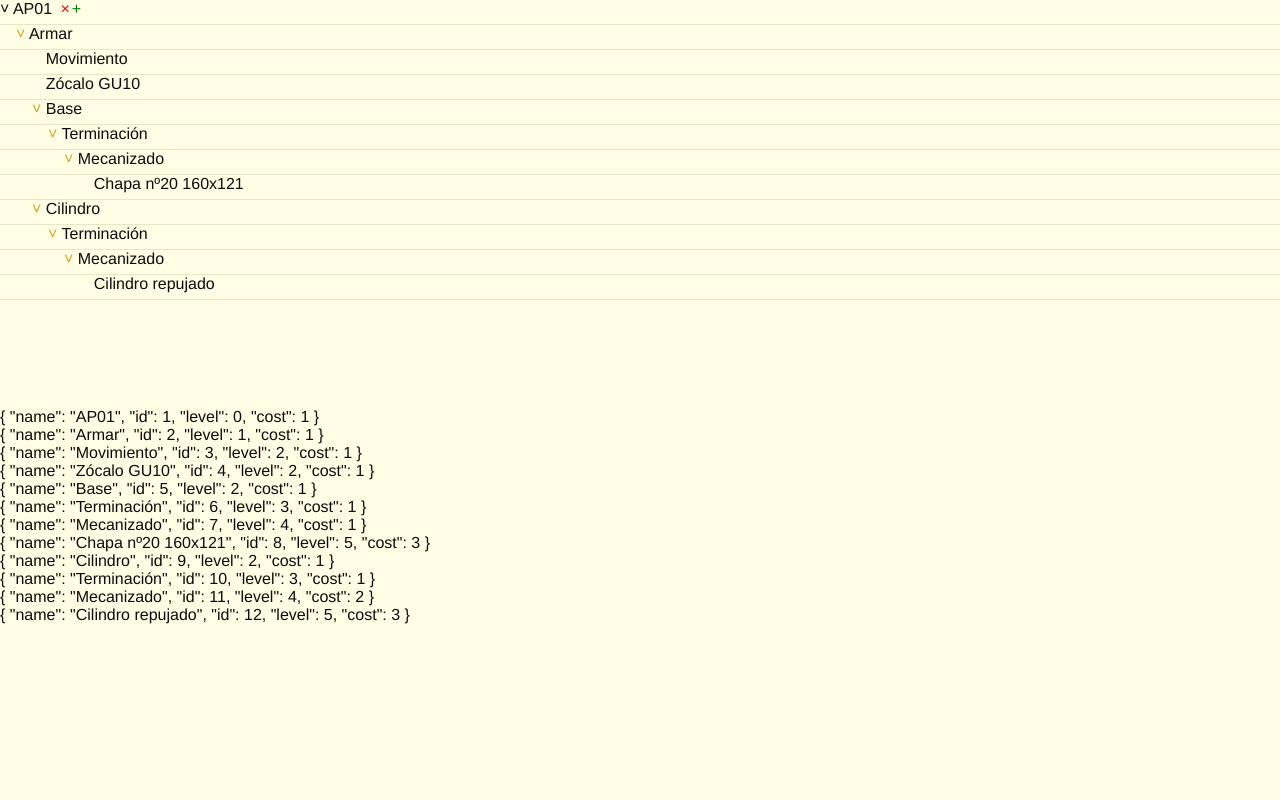
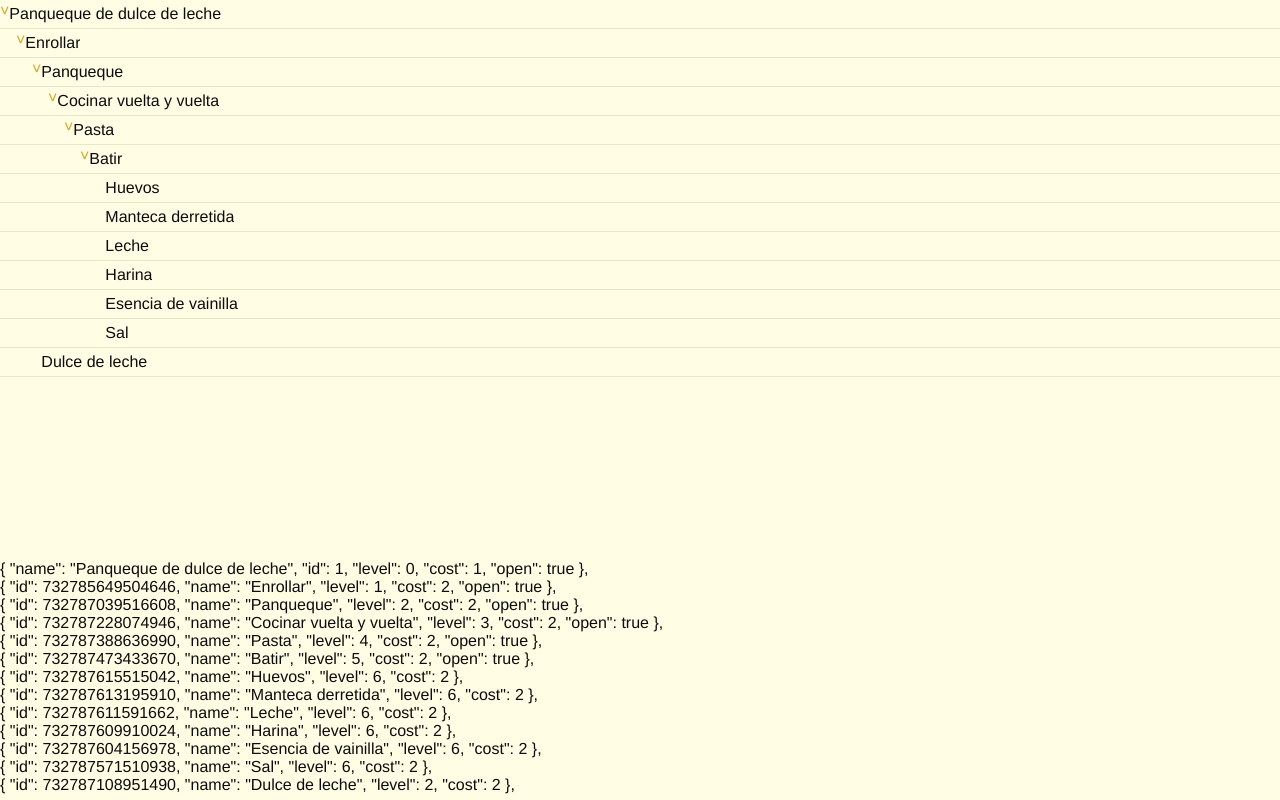
Before and after one commit to ElToroDM/ElManager, a Vue app: page / in a window 1280 px wide. Built offline with nearby package versions, Linux system fonts and the light colour scheme.

Commit message:
Branch highlighting. Drag & drop changes/fixes

```diff
--- a/index.html
+++ b/index.html
@@ -1,6 +1,7 @@
 <!DOCTYPE html>
-<html lang="en" onselectstart='return false;'>
-  <head>
+<!-- <html lang="en" onselectstart='return false;'> -->
+<html lang="en">
+    <head>
     <meta charset="UTF-8">
     <link rel="icon" href="/favicon.ico">
     <meta name="viewport" content="width=device-width, initial-scale=1.0">
--- a/src/App.vue
+++ b/src/App.vue
@@ -2,74 +2,44 @@
 import { ref } from 'vue'
 import itemsList from './itemsList.vue'
 
-
 // const items = ref([
-//   { name: 'AP01', id: 1 },
-//   { name: 'Armar', id: 2 },
-//   { name: 'Movimiento', id: 3 },
-//   { name: 'Zócalo GU10', id: 4 },
-//   { name: 'Base', id: 5 },
-//   { name: 'Terminación', id: 6 },
-//   { name: 'Mecanizado', id: 7 },
-//   { name: 'Chapa nº20 160x121', id: 8 },
-//   { name: 'Cilindro', id: 9 },
-//   { name: 'Terminación', id: 10 },
-//   { name: 'Mecanizado', id: 11 },
-//   { name: 'Cilindro repujado', id: 12 }
-// ])
-
-// const items = ref([
-//   { "name": "AP01", "id": 1, "level": 0, "successors": [2] },
-//   { "name": "Armar", "id": 2, "level": 1, "predecessors": [1], "successors": [3, 4, 5, 9] },
-//   { "name": "Movimiento", "id": 3, "level": 2, "predecessors": [2] },
-//   { "name": "Zócalo GU10", "id": 4, "level": 2, "predecessors": [2] },
-//   { "name": "Base", "id": 5, "level": 2, "successors": [6], "predecessors": [2] },
-//   { "name": "Terminación", "id": 6, "level": 3, "successors": [7], "predecessors": [5] },
-//   { "name": "Mecanizado", "id": 7, "level": 4, "successors": [8], "predecessors": [6] },
-//   { "name": "Chapa nº20 160x121", "id": 8, "level": 5, "predecessors": [7] },
-//   { "name": "Cilindro", "id": 9, "level": 2, "successors": [10], "predecessors": [2] },
-//   { "name": "Terminación", "id": 10, "level": 3, "successors": [11], "predecessors": [9] },
-//   { "name": "Mecanizado", "id": 11, "level": 4, "successors": [12], "predecessors": [10] },
-//   { "name": "Cilindro repujado", "id": 12, "level": 5, "predecessors": [11] }
-// ])
-
-// const items = ref([
-//   { "name": "AP01", "id": 1, "level": 0, "successors": [2], "cost": 1 },
-//   { "name": "Armar", "id": 2, "level": 1, "successors": [3, 4, 5, 9], "cost": 1 },
+//   { "name": "AP01", "id": 1, "level": 0, "cost": 1 },
+//   { "name": "Armar", "id": 2, "level": 1, "cost": 1 },
 //   { "name": "Movimiento", "id": 3, "level": 2, "cost": 1 },
 //   { "name": "Zócalo GU10", "id": 4, "level": 2, "cost": 1 },
-//   { "name": "Base", "id": 5, "level": 2, "successors": [6], "cost": 1 },
-//   { "name": "Terminación", "id": 6, "level": 3, "successors": [7], "cost": 1 },
-//   { "name": "Mecanizado", "id": 7, "level": 4, "successors": [8], "cost": 1 },
+//   { "name": "Base", "id": 5, "level": 2, "cost": 1 },
+//   { "name": "Terminación", "id": 6, "level": 3, "cost": 1 },
+//   { "name": "Mecanizado", "id": 7, "level": 4, "cost": 1 },
 //   { "name": "Chapa nº20 160x121", "id": 8, "level": 5, "cost": 3 },
-//   { "name": "Cilindro", "id": 9, "level": 2, "successors": [10], "cost": 1 },
-//   { "name": "Terminación", "id": 10, "level": 3, "successors": [11], "cost": 1 },
-//   { "name": "Mecanizado", "id": 11, "level": 4, "successors": [12], "cost": 2 },
+//   { "name": "Cilindro", "id": 9, "level": 2, "cost": 1 },
+//   { "name": "Terminación", "id": 10, "level": 3, "cost": 1 },
+//   { "name": "Mecanizado", "id": 11, "level": 4, "cost": 2 },
 //   { "name": "Cilindro repujado", "id": 12, "level": 5, "cost": 3 }
 // ])
 
 const items = ref([
-  { "name": "AP01", "id": 1, "level": 0, "cost": 1 },
-  { "name": "Armar", "id": 2, "level": 1, "cost": 1 },
-  { "name": "Movimiento", "id": 3, "level": 2, "cost": 1 },
-  { "name": "Zócalo GU10", "id": 4, "level": 2, "cost": 1 },
-  { "name": "Base", "id": 5, "level": 2, "cost": 1 },
-  { "name": "Terminación", "id": 6, "level": 3, "cost": 1 },
-  { "name": "Mecanizado", "id": 7, "level": 4, "cost": 1 },
-  { "name": "Chapa nº20 160x121", "id": 8, "level": 5, "cost": 3 },
-  { "name": "Cilindro", "id": 9, "level": 2, "cost": 1 },
-  { "name": "Terminación", "id": 10, "level": 3, "cost": 1 },
-  { "name": "Mecanizado", "id": 11, "level": 4, "cost": 2 },
-  { "name": "Cilindro repujado", "id": 12, "level": 5, "cost": 3 }
-  //,  { "name": "*", "id": -1, "level": -1}
+  { "name": "Panqueque de dulce de leche", "id": 1, "level": 0, "cost": 1, "open": true },
+  { "id": 732785649504646, "name": "Enrollar", "level": 1, "cost": 2, "open": true },
+  { "id": 732787039516608, "name": "Panqueque", "level": 2, "cost": 2, "open": true },
+  { "id": 732787228074946, "name": "Cocinar vuelta y vuelta", "level": 3, "cost": 2, "open": true },
+  { "id": 732787388636990, "name": "Pasta", "level": 4, "cost": 2, "open": true },
+  { "id": 732787473433670, "name": "Batir", "level": 5, "cost": 2, "open": true },
+  { "id": 732787615515042, "name": "Huevos", "level": 6, "cost": 2 },
+  { "id": 732787613195910, "name": "Manteca derretida", "level": 6, "cost": 2 },
+  { "id": 732787611591662, "name": "Leche", "level": 6, "cost": 2 },
+  { "id": 732787609910024, "name": "Harina", "level": 6, "cost": 2 },
+  { "id": 732787604156978, "name": "Esencia de vainilla", "level": 6, "cost": 2 },
+  { "id": 732787571510938, "name": "Sal", "level": 6, "cost": 2 },
+  { "id": 732787108951490, "name": "Dulce de leche", "level": 2, "cost": 2 }
 ])
 </script>
 
 <template>
-  <itemsList :items="items"></itemsList>
-
-  <div style="position:absolute; bottom:0;height: 49vh; overflow-y: scroll;width:100%;">
-    <div v-for="item in items" style="overflow:hidden; white-space: nowrap;"> {{ item }}</div>
+  <div style="height: 70vh; overflow-y: scroll; overflow-x:hidden;" onselectstart='return false;'>
+    <itemsList :items="items"></itemsList>
+  </div>
+  <div style="position:absolute; bottom:0;height: 30vh; overflow-y: scroll;width:100%;">
+    <div v-for="item in items" style="overflow:hidden; white-space: nowrap;"> {{ item }},</div>
   </div>
 </template>
 
@@ -81,7 +51,9 @@ body {
   background-color: rgb(255, 253, 228);
   color: rgb(12, 12, 12);
 }
-body, input{
+
+body,
+input {
   font-family: "Clear Sans", "Helvetica Neue", Arial, sans-serif;
   font-size: 2vh;
 }
--- a/src/itemsList.vue
+++ b/src/itemsList.vue
@@ -1,86 +1,66 @@
 <script setup>
 /* TODO:
+scroll when dragging upper or lower
 edit props structure
 edit props
 undo actions: useManualRefHistory? or Pinia? ...or withouts libs
 save data
-alternative to :hover buttons because of touch screens
-move item buttons for touch because of touch screens functions like scroll, etc
+(touch) fix double clic or make button for rename
+(touch) move item buttons to avoid conflicts with touch screens functions like scroll, gestures, etc
 */
 import { ref, reactive, computed, onMounted, nextTick } from 'vue'
-const props = defineProps({items: Object})
-const itemrefs = ref([])
-const states = reactive({})
+const props = defineProps({ items: Object })
+const itemref = ref([])
+const state = reactive({})
 
 //______________________________________________________________________________
 // DRAG & DROP
 //______________________________________________________________________________
 const drag = reactive({})
-
 //______________________________________________________________________________
 function onDragStart(event, item) {
   drag.sourceItemId = item.id
-
+  // Reset horizontal drag threshold
+  drag.x = event.pageX || event.touches[0].pageX
+  // Create a copy of the items to move
   const sourceItemIndex = props.items.indexOf(item)
   const lastSuccessorIndex = getLastSuccessorIndex(item)
-  // Create a copy of the items to move
   drag.itemsCopy = props.items.slice(sourceItemIndex, lastSuccessorIndex + 1)
   // Mark original items as "dragging"
   for (let i = sourceItemIndex; i <= lastSuccessorIndex; i++) props.items[i].dragging = true
-
-  drag.x = event.pageX || event.touches[0].pageX
 }
-
 //______________________________________________________________________________
 function onDragEnd() {
-  // drag.info = ''
-  // delete dragging props from items
+  // Delete dragging props from items
   props.items.forEach(item => delete item.dragging)
   // Delete drag props
   for (const prop in drag) delete drag[prop]
-
 }
 //______________________________________________________________________________
 function onDragOver(event, item) {
-  if (!props.mouseDown) return
-
-  // Adjust item whith touch events (touchMove targets original item, even when the touch is over another item)
-  if (event.touches) {
-    // Get the element at the touch point
-    let element = document.elementFromPoint(event.touches[0].clientX, event.touches[0].clientY)//(posX, posY)
-    let index = itemrefs.value.indexOf(element)
-    // If element is not a item, check if it is child of item
-    if (index === -1) {
-      if (!element) return
-      index = itemrefs.value.indexOf(element.parentNode)
-      if (index === -1) return
-    }
-    item = props.items[index]
-    // drag.info = index + ' item: ' + item.id + ' x:' + posX + ' y:' + posY
-  }
-
-  // posX (for horizontal dragging)
-  const posX = event.pageX || event.touches[0].pageX
-  // drag.info = ' item: ' + item.id + ' x:' + posX //+ ' y:' + posY
   const sourceItemId = drag.sourceItemId
   const sourceItem = props.items.find(x => x.id == sourceItemId)
   const sourceItemIndex = props.items.indexOf(sourceItem)
   const lastSuccessorIndex = getLastSuccessorIndex(sourceItem)
   let targetItemIndex = props.items.indexOf(item)
   let levelDifference = item.level - sourceItem.level
-
+  let posX; if (event.touches) { posX = event.touches[0].pageX } else { posX = event.pageX }
+  let posY; if (event.touches) { posY = event.touches[0].pageY } else { posY = event.pageY }
   //______________________________________
   // Handle horizontal dragging, if any, for level adjustment and return:
   //______________________________________
+  const vh = Math.max(document.documentElement.clientHeight, window.innerHeight || 0) / 100
+  const dragThresholdX = 1 * vh
   if (targetItemIndex === sourceItemIndex) {
     if (targetItemIndex === 0) return
-    if (posX > drag.x + 20) {
-      //drag.info = ' item: ' + item.id + ' x:' + posX
+    if (posX > drag.x + dragThresholdX) {
       // Move to the right
       if (props.items[targetItemIndex].level === props.items[targetItemIndex - 1].level) levelDifference++
       for (let i = targetItemIndex; i <= lastSuccessorIndex; i++) props.items[i].level += levelDifference
       drag.x = posX
-    } else if (posX < drag.x - 20) {
+      return
+    } else if (posX < drag.x - dragThresholdX) {
+      drag.x = posX
       // Move to the left
       if (props.items[targetItemIndex].level - props.items[targetItemIndex - 1].level === 1) {
         if (lastSuccessorIndex + 1 < props.items.length) {
@@ -88,15 +68,30 @@ function onDragOver(event, item) {
         }
         levelDifference--
         for (let i = targetItemIndex; i <= lastSuccessorIndex; i++) props.items[i].level += levelDifference
-        drag.x = posX
+      }
+      return
     }
   }
-    return
-    // End of horizontal handling
-  }
+
+  // drag.info = ' item: ' + item.id + ' drag.x:' + drag.x + ' posX:' + posX
+
   //______________________________________
   // Vertical dragging for moving items
   //______________________________________
+    // Adjust item whith touch events (touchMove targets original item, even when the touch is over another item)
+  // if (event.touches) {
+  // Get the element at the touch point
+  let element = document.elementFromPoint(posX, posY)
+  let index = itemref.value.indexOf(element)
+  // If element is not a item, check if it is child of item
+  if (index === -1) {
+    if (!element) return
+    index = itemref.value.indexOf(element.parentNode)
+    if (index === -1) return
+  }
+  item = props.items[index]
+  targetItemIndex = props.items.indexOf(item)
+  levelDifference = item.level - sourceItem.level
   // If item target is on the same branch, change it for the item that immediately follows the branch
   if (targetItemIndex > sourceItemIndex && targetItemIndex <= lastSuccessorIndex) {
     targetItemIndex += lastSuccessorIndex - sourceItemIndex
@@ -104,7 +99,6 @@ function onDragOver(event, item) {
     item = props.items[targetItemIndex]
     levelDifference = item.level - sourceItem.level
   }
-
   // Adjust target position if below than source in the tree (indexes are higher when position is below)
   if (targetItemIndex > sourceItemIndex) {
     targetItemIndex++
@@ -114,34 +108,35 @@ function onDragOver(event, item) {
       levelDifference++
     }
   }
-
+  // Don't vertical drag to the same item
+  if (targetItemIndex === sourceItemIndex) return
   // Adjust levels of items to move
   drag.itemsCopy = drag.itemsCopy.map(e => ({ ...e, level: e.level + levelDifference }))
   // Insert items in new position
   props.items.splice(targetItemIndex, 0, ...drag.itemsCopy);
   //Remove sourceItem (and successors)
   removeItem(sourceItem)
+  // Vertical dragging made, reset horizontal dragging
+  drag.x = posX
 }
 
 //______________________________________________________________________________
 // ITEMS MANIPULATION
 //______________________________________________________________________________
 function newItemId() {
-  return (Date.now() + Math.random()) * 10000
+  // return (Date.now() + Math.random()) * 10000
+  return (Date.now()+ Math.random()) *10000 % 1000000000000000
 }
-
 //______________________________________________________________________________
 function insertItem(item) {
   const targetItemIndex = props.items.indexOf(item)
   props.items.splice(targetItemIndex + 1, 0, { id: newItemId(), name: 'New item', level: item.level + 1, cost: 2 })
 }
-
 //______________________________________________________________________________
 function removeItem(item) {
   const targetItemIndex = props.items.indexOf(item)
   props.items.splice(targetItemIndex, getLastSuccessorIndex(item) - targetItemIndex + 1)
 }
-
 //______________________________________________________________________________
 function getLastSuccessorIndex(item) {
   const targetItemIndex = props.items.indexOf(item)
@@ -152,12 +147,10 @@ function getLastSuccessorIndex(item) {
   }
   return lastSuccessorIndex
 }
-
 //______________________________________________________________________________
 function itemTotalCost(item) {
   return props.items.slice(props.items.indexOf(item), getLastSuccessorIndex(item) + 1).reduce((a, b) => a + b.cost, 0)
 }
-
 //______________________________________________________________________________
 function isFolder(item) {
   try {
@@ -166,7 +159,6 @@ function isFolder(item) {
     return false
   }
 }
-
 //______________________________________________________________________________
 function toggleOpenFolder(item) {
   if (item.open === false) {
@@ -175,7 +167,6 @@ function toggleOpenFolder(item) {
     item.open = false
   }
 }
-
 //______________________________________________________________________________
 let previousOpenFolderLevel = 0
 function isInOpenFolder(item) {
@@ -198,101 +189,104 @@ function isInOpenFolder(item) {
 }
 
 //______________________________________________________________________________
-/*function unregisterFromPredeccessor(itemId) {
-  // Search predeccessor item and unregister from it
-  for (let i = 0; i < props.items.length; i++) {
-    if (props.items[i].successors) {
-      for (let s = 0; s < props.items[i].successors.length; s++) {
-        if (props.items[i].successors[s] === itemId) {
-          // Predeccessor found, now unregister and return
-          if (props.items[i].successors.length <= 1) {
-            delete props.items[i].successors
-          } else {
-            props.items[i].successors.splice(s, 1)
-          }
-          return
-        }
-      }
-    }
-  }
-}*/
-
-//______________________________________________________________________________
 // ITEMS EVENTS
 //______________________________________________________________________________
 document.addEventListener('mouseup', onMouseUp)
 document.addEventListener('touchend', onMouseUp)
 document.addEventListener('mousedown', onMouseDown)
+document.addEventListener('mousemove', onMouseMove)
 //______________________________________________________________________________
 function onMouseDown(event, item) {
-  props.mouseDown = true
+  selectedItemStyleUpdate(item)
+  event.stopPropagation()
+  state.mouseDown = true
   if (item) onDragStart(event, item)
 }
 //______________________________________________________________________________
 function onMouseUp() {
-  props.mouseDown = false
+  state.mouseDown = false
   onDragEnd()
 }
 //______________________________________________________________________________
 function onDblClicK(item) {
-  props.itemEditing = item.id
+  state.itemEditing = item.id
   nextTick(() => {
     const itemInput = document.getElementById('itemEditInput')
     itemInput.focus()
+    itemInput.select()
   })
 }
 //______________________________________________________________________________
-function onMouseMove(event) {
+function onMouseMove(event, item) {
   // drag.info = event.clientY + ' ' + event.pageY + ' ' + event.screenY
+  event.stopPropagation()
+  // Items highlights on hover
+  selectedItemStyleUpdate(item)
+  // Handle drags
+  if (item && state.mouseDown) onDragOver(event, item)
+}
+//______________________________________________________________________________
+function itemHighlight(item) {
+  if (item.highlight) return 'itemHighlight' + item.highlight
+}
+//______________________________________________________________________________
+function selectedItemStyleUpdate(item) {
+  if (state.mouseDown) return
+  // Delete old highlights
+  props.items.forEach(item => delete item.highlight)
+  if (!item) return
+  // Add new highlights props
+  const sourceItemIndex = props.items.indexOf(item)
+  const lastSuccessorIndex = getLastSuccessorIndex(item)
+  item.highlight = 1
+  for (let i = sourceItemIndex + 1; i <= lastSuccessorIndex; i++) props.items[i].highlight = 2
 }
 //______________________________________________________________________________
 </script>
 
 <template>
-  <div style="height: 49vh; overflow-y: scroll;">
   <template v-for="item in items">
-      <div v-if="isInOpenFolder(item)" :style="{ 'padding-left': item.level * 2 + 'vh' }" class="itemLine"
-        ref="itemrefs" :class="{ dragging: item.dragging }" @mousedown="onMouseDown($event, item)"
-        @mousemove="onDragOver($event, item)" @touchstart="onMouseDown($event, item)"
+    <div v-if="isInOpenFolder(item)" :style="{ 'padding-left': item.level * 2 + 'vh' }" class="itemLine" ref="itemref"
+      :class="{ itemLineDragging: item.dragging }, itemHighlight(item)" @mousedown="onMouseDown($event, item)"
+      @mousemove="onMouseMove($event, item)" @touchstart="onMouseDown($event, item)"
       @touchmove="onDragOver($event, item)">
       <span :class="{ invisible: !isFolder(item) }" @click="toggleOpenFolder(item)" class="isFolder">
         {{ item.open === false ? '&#62;' : '&#709;' }}</span>
-        <input v-if="props.itemEditing == item.id" v-model="item.name" @blur="props.itemEditing = false"
-          @keyup.enter="props.itemEditing = false" id="itemEditInput" />
-        <div v-else @dblclick="onDblClicK(item)" class="item">
+      <input v-if="state.itemEditing == item.id" v-model="item.name" @blur="state.itemEditing = false"
+        @keyup.esc="state.itemEditing = false" @keyup.enter="state.itemEditing = false" id="itemEditInput" />
+      <div v-else class="item">
         <!-- [{{ item.id.toString().slice(-4) }}] -->
-          {{ item.name }}
+        <span @dblclick="onDblClicK(item)">{{ item.name }}</span>
         <!-- ${{ itemTotalCost(item) }}{{ item.info }} -->
-          <span @click="removeItem(item)" class="itemRemove">&#215;</span>
+      </div>
+      <div v-if="item.highlight == 1" class="itemEdition">
+        <span @click="removeItem(item)" class="itemRemove">&times;</span>
         <span @click="insertItem(item); item.open = true" class="insertItem">+</span>
       </div>
     </div>
   </template>
-    <!-- {{ drag }} -->
-  </div>
+  <!-- {{ state }}<br />{{ drag }} -->
 </template>
 
 <style>
-.dragging {
-  background-color: rgb(241, 255, 150);
-}
-
 .itemLine {
-  /* border: 2px solid transparent; */
-  /* font-size: 2.5vh; */
+  display: flex;
   white-space: nowrap;
   text-overflow: ellipsis;
   border-bottom: 1px solid rgb(228, 232, 199);
   height: 3vh;
+  padding: .25vh 0;
+  cursor: default;
+}
+
+.itemLineDragging {
+  background-color: rgba(241, 255, 150, 0.8);
+  cursor: ns-resize;
 }
 
 .item {
-  display: inline;
   overflow: hidden;
-}
-
-.itemLine:hover .item span {
-  visibility: visible;
+  align-self: center;
 }
 
 .invisible {
@@ -300,25 +294,40 @@ function onMouseMove(event) {
 }
 
 .isFolder {
+  vertical-align: bottom;
   cursor: pointer;
   color: goldenrod;
 }
 
 .isFolder:hover {
-  color: unset;
+  color: rgb(128, 109, 0);
+}
+
+.itemEdition {
+  margin-left: auto;
+  margin-right: .5vh;
+  font-size: 1.5em;
+  text-shadow: -1px -1px 0 rgba(0, 0, 0, 0.5), 1px -1px 0 rgba(0, 0, 0, 0.5),
+    -1px 1px 0 rgba(0, 0, 0, 0.5), 1px 1px 0 rgba(0, 0, 0, 0.5);
 }
 
 .itemRemove {
-  visibility: hidden;
   cursor: pointer;
   margin-left: .5vh;
   color: red;
 }
 
 .insertItem {
-  visibility: hidden;
   cursor: pointer;
-  margin-left: .25vh;
+  margin-left: .5vh;
   color: green;
 }
+
+.itemHighlight1 {
+  background-color: rgba(241, 255, 150, 0.6);
+}
+
+.itemHighlight2 {
+  background-color: rgba(241, 255, 150, 0.3);
+}
 </style>
```
Lines whose indentation alone changed are shown as unchanged.
